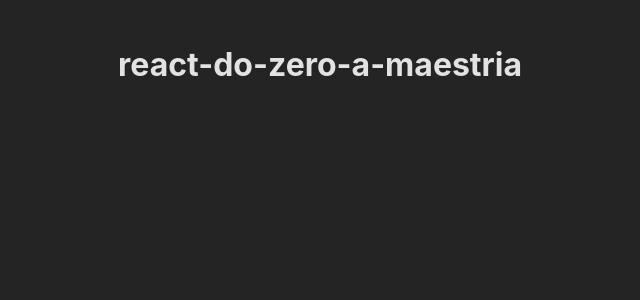
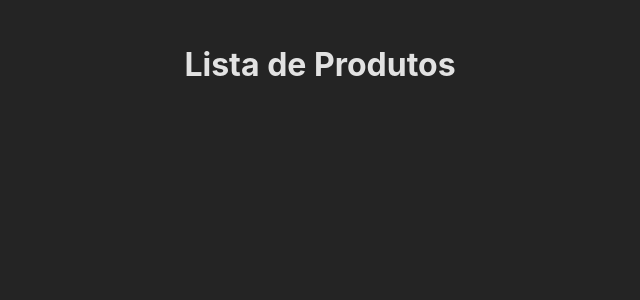
Before and after one commit to samueljdev/react-do-zero-a-maestria, a React (Vite) app: page / in a window 1280 px wide. Shown: the top 300 px of the page, without its empty margins (320-960 px from the left). Built offline with nearby package versions, Linux system fonts and the light colour scheme.

Commit message:
01-configurando o ambiente

```diff
--- /dev/null
+++ b/data/db.json
@@ -0,0 +1,19 @@
+{
+    "products": [
+        {
+            "id": 1,
+            "name": "Camisa",
+            "price": 59.9
+        },
+        {
+            "id": 2,
+            "name": "Calça vermelha",
+            "price": 90
+        },
+        {
+            "id": 3,
+            "name": "Boné aba reta",
+            "price": 29.9
+        }
+    ]
+}
--- a/index.html
+++ b/index.html
@@ -4,7 +4,7 @@
     <meta charset="UTF-8" />
     <link rel="icon" type="image/svg+xml" href="/vite.svg" />
     <meta name="viewport" content="width=device-width, initial-scale=1.0" />
-    <title>react-do-zero-a-maestria</title>
+    <title>Lista de Produtos</title>
   </head>
   <body>
     <div id="root"></div>
--- a/package.json
+++ b/package.json
@@ -7,7 +7,8 @@
     "dev": "vite",
     "build": "vite build",
     "lint": "eslint . --ext js,jsx --report-unused-disable-directives --max-warnings 0",
-    "preview": "vite preview"
+    "preview": "vite preview",
+    "server": "json-server --watch data/db.json"
   },
   "dependencies": {
     "react": "^18.2.0",
--- a/src/App.jsx
+++ b/src/App.jsx
@@ -4,7 +4,7 @@ function App() {
 
   return (
     <>
-      <h1>react-do-zero-a-maestria</h1>
+      <h1>Lista de Produtos</h1>
     </>
   )
 }
```
Also changed, not shown: 2 other files (tests, documents, lock files or other folders).
